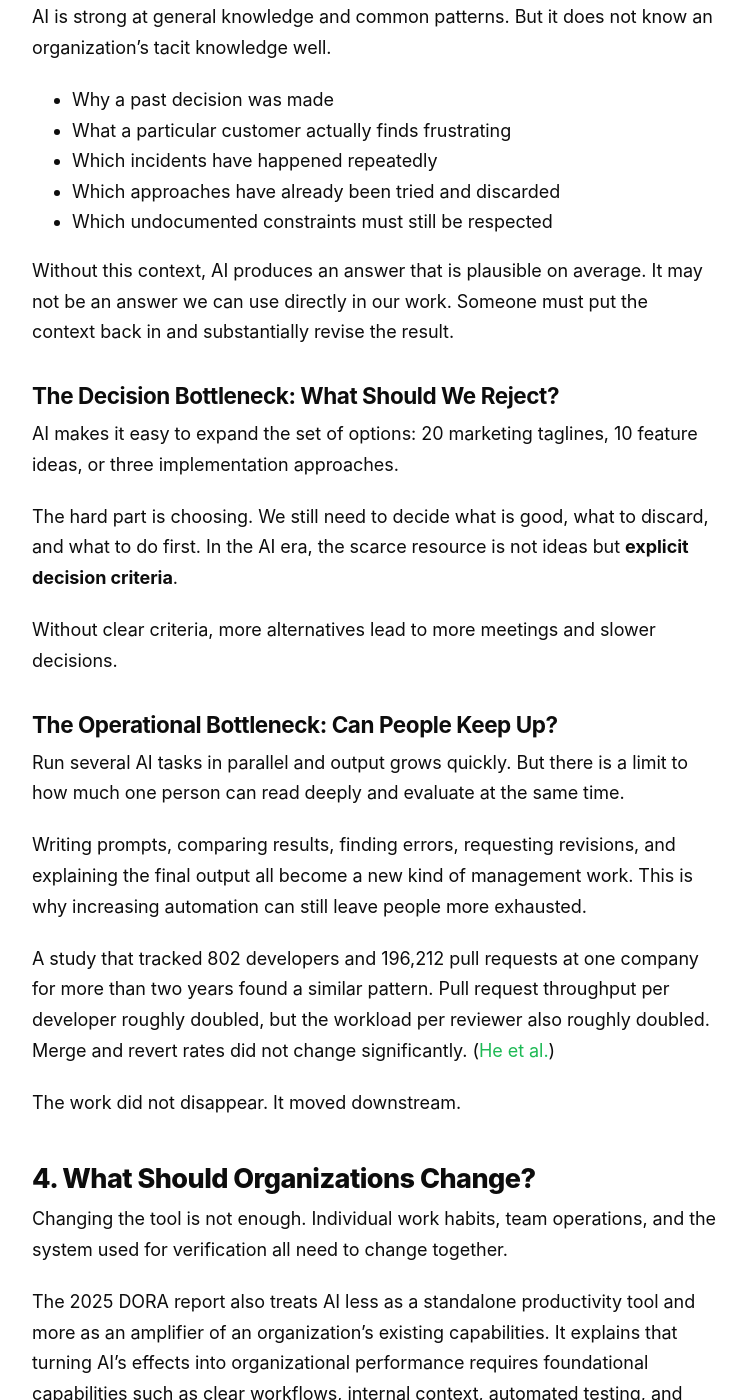
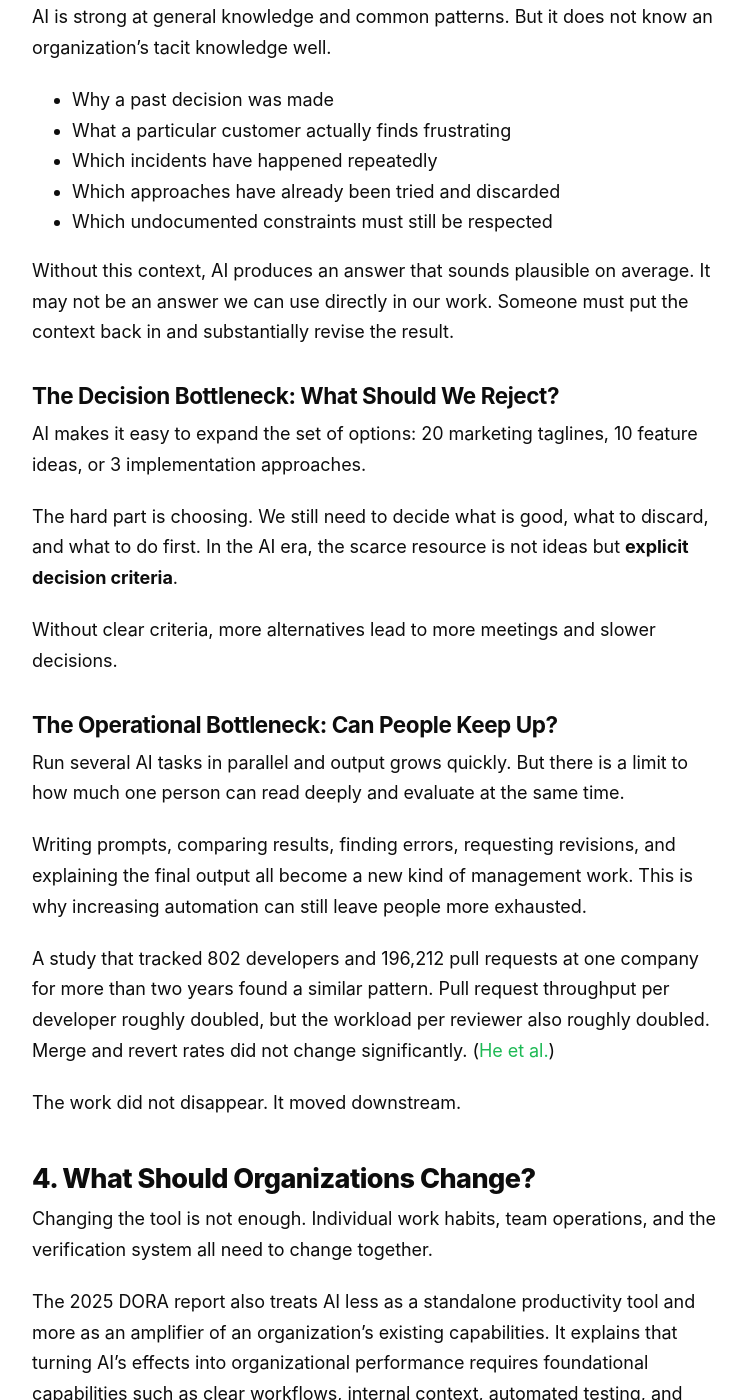
Before and after one commit to garam-park/garam-park.github.io, a Jekyll site: the page built from _posts/2026-07-19-ai-productivity-paradox-en.md, in a window 1280 px wide and 1400 px high, scrolled down 5291 px. Shown: the whole window, without its empty margins (266-1012 px from the left). Built offline with Jekyll 4.4.1, drawn with Linux system fonts in a browser that asks for light colours; some web fonts are replaced; some of the changed text lies outside the part shown.

Commit message:
문서: 리뷰 반영해 영어 게시물 표현 다듬기

```diff
--- a/_posts/2026-07-19-ai-productivity-paradox-en.md
+++ b/_posts/2026-07-19-ai-productivity-paradox-en.md
@@ -169,11 +169,11 @@ AI is strong at general knowledge and common patterns. But it does not know an o
 - Which approaches have already been tried and discarded
 - Which undocumented constraints must still be respected
 
-Without this context, AI produces an answer that is plausible on average. It may not be an answer we can use directly in our work. Someone must put the context back in and substantially revise the result.
+Without this context, AI produces an answer that sounds plausible on average. It may not be an answer we can use directly in our work. Someone must put the context back in and substantially revise the result.
 
 ### The Decision Bottleneck: What Should We Reject?
 
-AI makes it easy to expand the set of options: 20 marketing taglines, 10 feature ideas, or three implementation approaches.
+AI makes it easy to expand the set of options: 20 marketing taglines, 10 feature ideas, or 3 implementation approaches.
 
 The hard part is choosing. We still need to decide what is good, what to discard, and what to do first. In the AI era, the scarce resource is not ideas but **explicit decision criteria**.
 
@@ -191,7 +191,7 @@ The work did not disappear. It moved downstream.
 
 ## 4. What Should Organizations Change?
 
-Changing the tool is not enough. Individual work habits, team operations, and the system used for verification all need to change together.
+Changing the tool is not enough. Individual work habits, team operations, and the verification system all need to change together.
 
 The 2025 DORA report also treats AI less as a standalone productivity tool and more as an amplifier of an organization's existing capabilities. It explains that turning AI's effects into organizational performance requires foundational capabilities such as clear workflows, internal context, automated testing, and fast feedback. ([2025 DORA report](https://cloud.google.com/blog/products/ai-machine-learning/announcing-the-2025-dora-report))
 
@@ -260,7 +260,7 @@ For feature prioritization, instead of asking whether something "looks good," yo
 - Ease of reversal
 - Whether success can be measured
 
-With criteria in place, AI becomes more than a tool for generating options. It can organize alternatives against the same standards. A person still makes the final decision, but the cost of preparing for that decision falls.
+With criteria in place, AI shifts from simply generating options to organizing alternatives by shared standards. A person still makes the final decision, but the cost of preparing for that decision falls.
 
 ### Build a Team Context Package
 
```
Also changed, not shown: other parts of _posts/2026-07-19-ai-productivity-paradox-en.md (+11 -11 lines).
